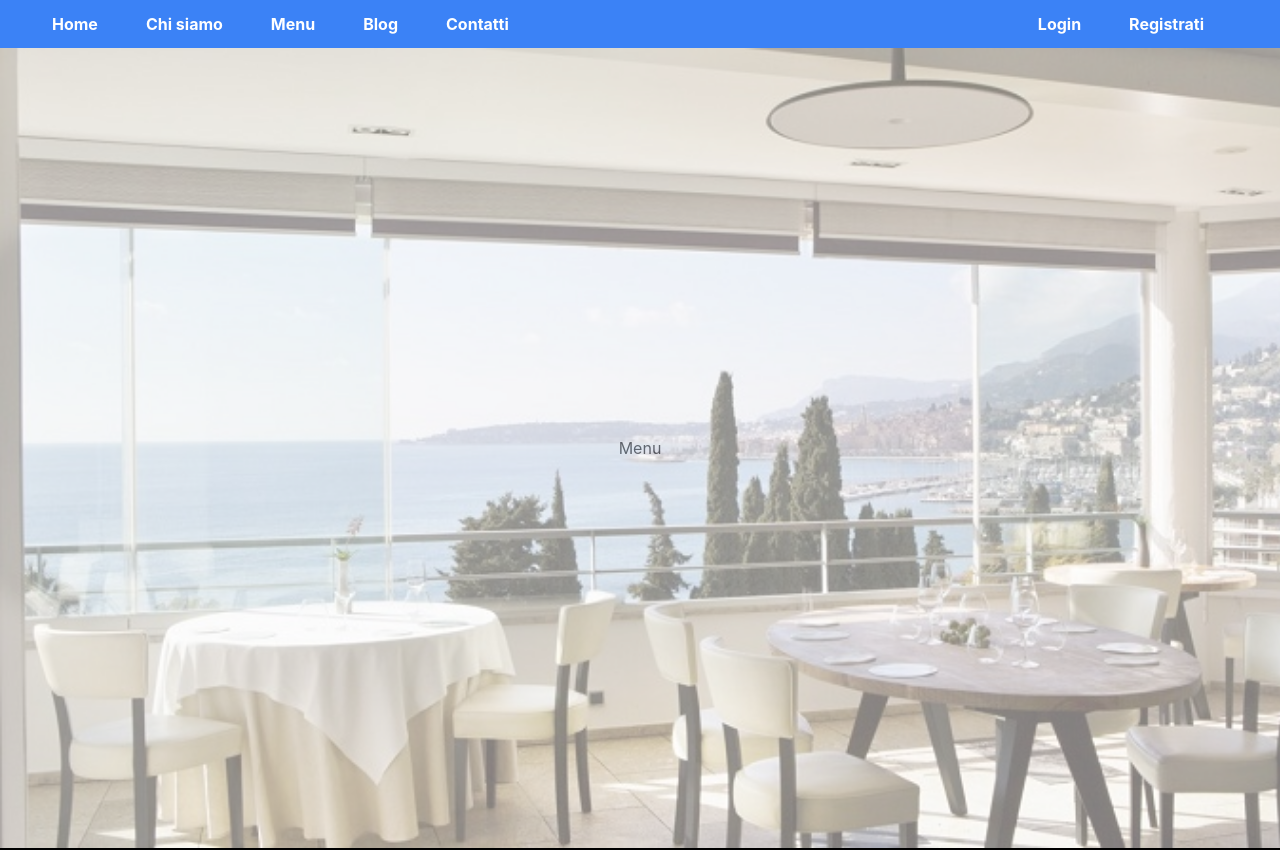
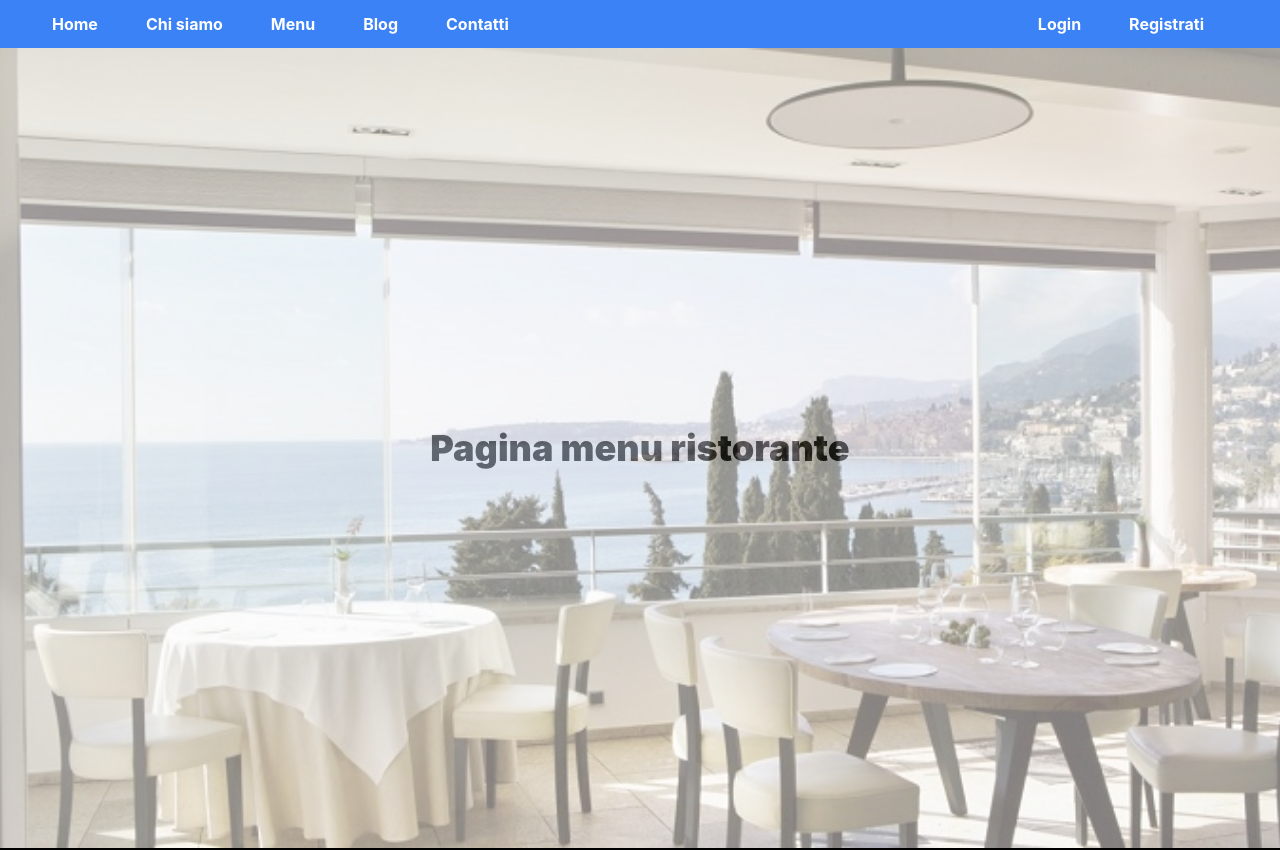
Before and after one commit to sssteveCA/restaurant-frontend, a React (Create React App) app: page /menu in a window 1280 px wide. Shown: the top 850 px of the page. Built offline with nearby package versions, Linux system fonts and the light colour scheme.

Commit message:
Changed text style to components of src/components/pages folder

```diff
--- a/src/components/pages/about/AboutComponent.tsx
+++ b/src/components/pages/about/AboutComponent.tsx
@@ -2,7 +2,7 @@ import React from 'react'
 
 const AboutComponent = () => {
   return (
-    <div>AboutComponent</div>
+    <div className='text-2xl md:text-3xl lg:text-4xl text-black font-black text-center'>Pagina chi siamo</div>
   )
 }
 
--- a/src/components/pages/blog/BlogComponent.tsx
+++ b/src/components/pages/blog/BlogComponent.tsx
@@ -8,7 +8,7 @@ export default class BlogComponent extends Component<any,any>{
 
     render(): React.ReactNode {
         return (
-            <div>Blog</div>
+            <div className='text-2xl md:text-3xl lg:text-4xl text-black font-black text-center'>Pagina del blog</div>
         )
     }
 }
--- a/src/components/pages/contacts/ContactsComponent.tsx
+++ b/src/components/pages/contacts/ContactsComponent.tsx
@@ -8,7 +8,7 @@ export default class ContactsComponent extends Component<any,any>{
 
     render(): React.ReactNode {
         return (
-            <div>Contatti</div>
+            <div className='text-2xl md:text-3xl lg:text-4xl text-black font-black text-center'>Pagina dei contatti</div>
         )
     }
 }
--- a/src/components/pages/restaurant_menu/RestaurantMenu.tsx
+++ b/src/components/pages/restaurant_menu/RestaurantMenu.tsx
@@ -8,7 +8,7 @@ export default class RestaurantMenu extends Component<any,any>{
 
     render(): React.ReactNode {
         return (
-            <div>Menu</div>
+            <div className='text-2xl md:text-3xl lg:text-4xl text-black font-black text-center'>Pagina menu ristorante</div>
         )
     }
 }
```
